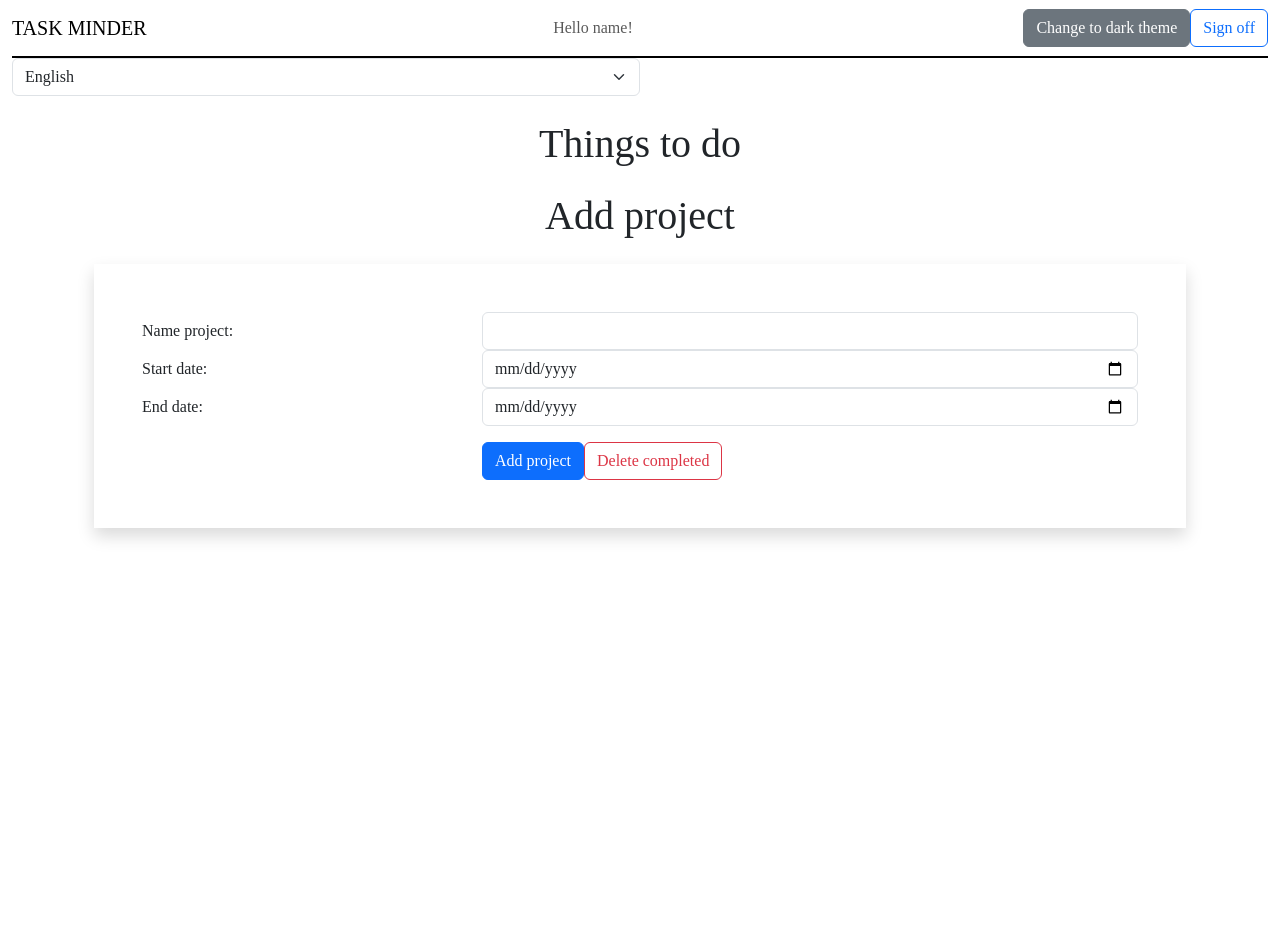
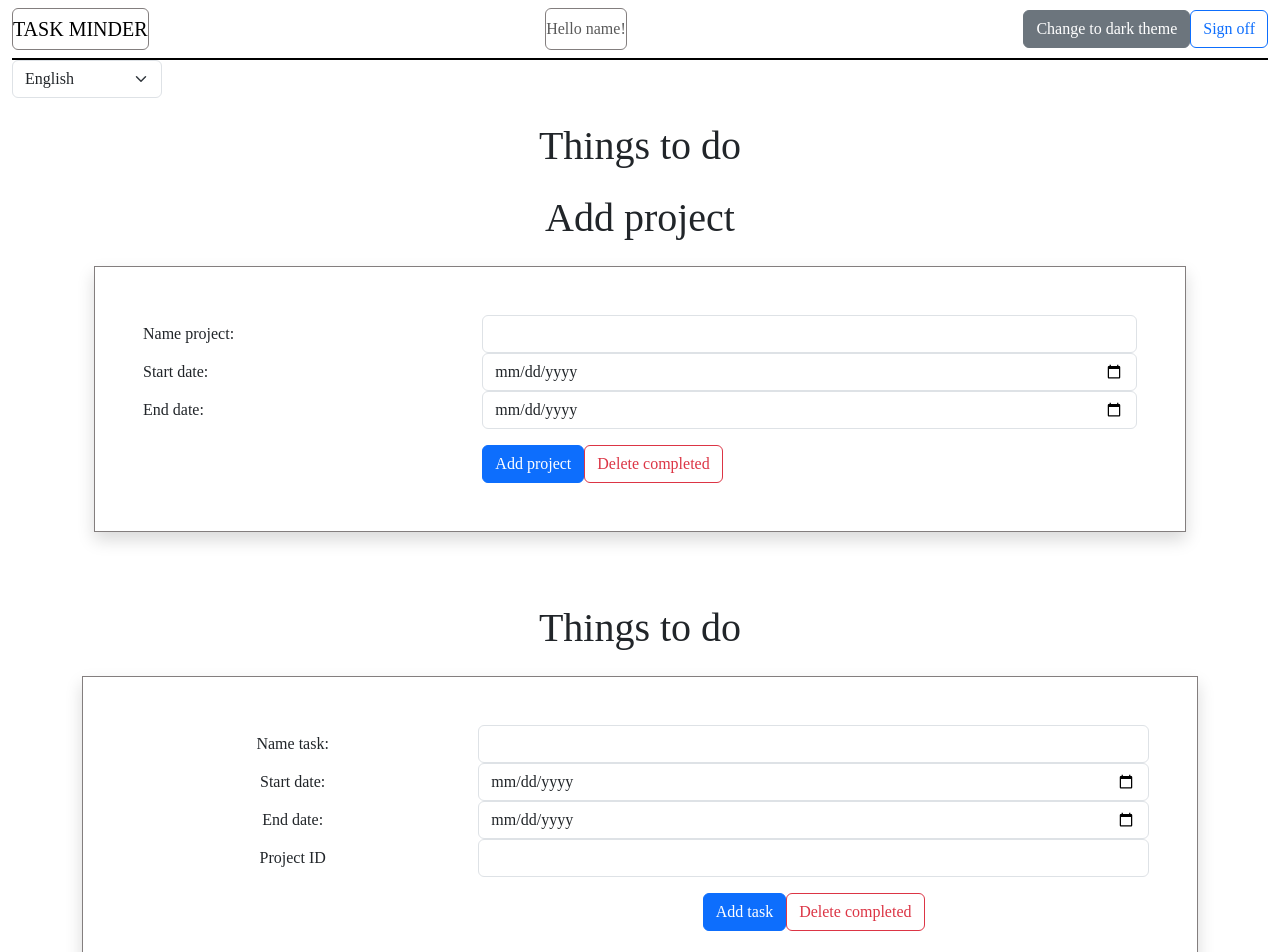
Before and after one commit to FrancoExeqGarcia/TPIToDoAppLC3, a React (Create React App) app: page /home in a window 1280 px wide. Shown: the top 952 px of the page. Before the commit the page ends 800 px from the top, so only its background shows below. Built offline with nearby package versions, Linux system fonts and the light colour scheme; sample sign-in values are in the browser's storage; a web font is replaced by a local one.

Commit message:
manejar contraste temas

```diff
--- a/src/App.css
+++ b/src/App.css
@@ -2,7 +2,7 @@
 
 :root {
   --primary-background: #ffffff; /* Fondo principal */
-  --secondary-background: #2c2626; /* Fondo secundario (oscuro) */
+  --secondary-background: #1c1c1f; /* Fondo secundario (oscuro) */
   --text-color-light: #000000; /* Color de texto claro */
   --text-color-dark: #ffffff; /* Color de texto oscuro */
   --border-color-light: rgba(0, 0, 0, 0.384); /* Color del borde claro */
@@ -39,3 +39,10 @@
   color: var(--text-color-light);
   height: 100%;
 }
+.border-gray {
+  border: 1px solid #837e7e;
+   /* Puedes ajustar el color y el grosor según tus preferencias */
+}
+.rounded{
+  border-radius: 10px;
+}
--- a/src/Components/UserManagement/UserManagement.js
+++ b/src/Components/UserManagement/UserManagement.js
@@ -2,6 +2,7 @@ import React, { useState, useEffect, useContext } from "react";
 import useTranslation from "../../custom/useTranslation/useTranslation";
 import { ThemeContext } from "../services/themeContext/theme.context";
 import { Card, Button, Form } from "react-bootstrap";
+import "../../App.css";
 
 const UserManagement = () => {
   const [language, setLanguage] = useState("es");
@@ -141,7 +142,7 @@ const UserManagement = () => {
   };
 
   return (
-    <div className={`container mt-1 shadow p-4 ${theme === "DARK" && "dark-theme"}`}>
+    <div className={`container mt-1 shadow p-4 ${theme === "DARK" && "dark-theme"} border-gray`}>
       <div className="row">
         <div className="col-md-3">
           <h2>{translate("administer_users")}</h2>
--- a/src/Components/dashboard/Dashboard.js
+++ b/src/Components/dashboard/Dashboard.js
@@ -33,10 +33,10 @@ const Dashboard = () => {
       variant={theme === "oscuro" ? "dark" : "light"}
       className="d-flex align-items-center"
       style={{ borderBottom: `2px solid ${theme === "oscuro" ? "white" : "black"}` }}>
-      <Navbar.Brand>TASK MINDER</Navbar.Brand>
+      <Navbar.Brand className="mr-4 ms-auto me-auto border-gray rounded">TASK MINDER</Navbar.Brand>
         <Navbar.Toggle />
         <Navbar.Collapse className="justify-content-end">
-          <Navbar.Text className="mr-4 ms-auto me-auto">
+          <Navbar.Text className="mr-4 ms-auto me-auto border-gray rounded">
             {translate("hi")} {username}!
           </Navbar.Text>
           <ToggleTheme />
@@ -56,11 +56,11 @@ const Dashboard = () => {
 
 
 
-      {/* <Row>
+      {<Row>
         <Col xs={12} className="text-center mt-4">
           <Todos />
         </Col>
-      </Row> */}
+      </Row> }
     </Container>
   );
 };
--- a/src/Components/projectForm/ProjectForm.js
+++ b/src/Components/projectForm/ProjectForm.js
@@ -68,11 +68,11 @@ function ProjectForm({onAddProject,onDeleteCompletedProject,editedProject,}) {
   };
 
   return (
-    <Container className={`mt-100 form-container ${theme === "DARK" && "dark-theme"}`}>
+    <Container className={`mt-100 form-container ${theme === "DARK" && "dark-theme"} `}>
     <h1 className="text-center mb-4">
         {translate("add_project")}
       </h1>
-      <Form onSubmit={handleSubmit} className="mt-1 shadow p-5">
+      <Form onSubmit={handleSubmit} className="mt-1 shadow p-5 border-gray">
         <Form.Group as={Row}>
           <Form.Label column sm={4} className="text-right">
             {translate("name_project")}
--- a/src/Components/todoCard/TodoCard.js
+++ b/src/Components/todoCard/TodoCard.js
@@ -1,11 +1,14 @@
-import React from "react";
+import React, { useContext } from "react";
 import { Card, Button, Form } from "react-bootstrap";
-
 import { TranslateContext } from "../../services/translationContext/translation.context";
 import useTranslation from "../../custom/useTranslation/useTranslation";
+import { ThemeContext } from "../services/themeContext/theme.context";
+import "../../App.css";
 
 function TodoCard({ task, onDeleteTask, onEditTask, onMarkAsCompleted }) {
   const translate = useTranslation();
+  const { theme } = useContext(ThemeContext);
+  const { language } = useContext(TranslateContext);
 
   const handleEditClick = () => {
     if (!task.completed) {
@@ -19,14 +22,22 @@ function TodoCard({ task, onDeleteTask, onEditTask, onMarkAsCompleted }) {
   };
 
   return (
-    <Card bg="dark" key="dark" text="light">
+    <div
+    className={`mt-1 shadow p-5 ${theme === "DARK" && "dark-theme"} border-gray`}
+    >
       <Card.Body>
         <Card.Title>{task.name}</Card.Title>
-        <Card.Text>{translate("start_date")}: {new Date(task.startDate).toLocaleDateString()}</Card.Text>
-        <Card.Text>{translate("end_date")}: {new Date(task.endDate).toLocaleDateString()}</Card.Text>
+        <Card.Text>
+          {translate("start_date")}:{" "}
+          {new Date(task.startDate).toLocaleDateString(language)}
+        </Card.Text>
+        <Card.Text>
+          {translate("end_date")}:{" "}
+          {new Date(task.endDate).toLocaleDateString(language)}
+        </Card.Text>
         <Form.Check
           type="checkbox"
-          label= {translate("completed")}
+          label={translate("completed")}
           onClick={() => onMarkAsCompleted(task)}
         />
         <Button
@@ -40,7 +51,8 @@ function TodoCard({ task, onDeleteTask, onEditTask, onMarkAsCompleted }) {
           {translate("delete")}
         </Button>
       </Card.Body>
-      </Card>
+    </div>
   );
 }
+
 export default TodoCard;
--- a/src/Components/todoForm/TodoForm.js
+++ b/src/Components/todoForm/TodoForm.js
@@ -76,7 +76,7 @@ function TodoForm({ onAddTask, onDeleteCompletedTask, editedTask, projects }) {
   };
 
   return (
-    <Form onSubmit={handleSubmit} className={`mt-1 shadow p-5  ${theme === "DARK" && "dark-theme"}`}>
+    <Form onSubmit={handleSubmit} className={`mt-1 shadow p-5  ${theme === "DARK" && "dark-theme"} border-gray`}>
     <Form.Group as={Row}>
         <Form.Label column sm={4} className="text-right">
           {translate("name_task")}
--- a/src/Components/todos/Todos.js
+++ b/src/Components/todos/Todos.js
@@ -4,6 +4,7 @@ import TodoForm from "../todoForm/TodoForm";
 import TodoCard from "../todoCard/TodoCard";
 import EditTodo from "../editTodo/EditTodo";
 import useTranslation from "../../custom/useTranslation/useTranslation";
+import "../../App.css";
 
 
 
@@ -94,11 +95,12 @@ function Todos() {
 
   return (
     <Container className="mt-4">
-      <h1 className="text-center mb-4">{translate("list")}</h1>
+      <h1 className="text-center mb-4 ">{translate("list")}</h1>
 
       <TodoForm
         onAddTask={addTask}
         onDeleteCompletedTask={deleteCompletedTasks}
+
       />
       <Row className="mt-4">
         {filteredTasks.map((task, index) => (
--- a/src/Components/ui/comboLanguage/ComboLanguaje.js
+++ b/src/Components/ui/comboLanguage/ComboLanguaje.js
@@ -17,7 +17,8 @@ const ComboLanguage = () => {
       onChange={changeLanguage}
       value={language}
       aria-label="Select Language"
-      className="w-50 mb-4"
+      style={{ maxWidth: "150px" }}
+      className="w-25 mb-4"
     >
       <option value="es">{translate("spanish_lang")}</option>
       <option value="en">{translate("english_lang")}</option>
--- a/src/Components/ui/spinner/Spinner.js
+++ b/src/Components/ui/spinner/Spinner.js
@@ -1,7 +1,4 @@
 import ReactSpinner from "react-bootstrap/Spinner";
-
-import { TranslateContext } from "../../../services/translationContext/translation.context";
-import useTranslation from "../../../custom/useTranslation/useTranslation";
 
 const CustomSpinner = () => {
   return (
--- a/src/custom/useTranslation/translation.dictionary.js
+++ b/src/custom/useTranslation/translation.dictionary.js
@@ -64,12 +64,12 @@ export const dictionary_translations = {
       { key: "error_obtain_user", value:"Error al obtenet el usuario"},
       { key: "error_add_user", value:"Error al agregar el usuario"},
       { key: "error_edit_user", value:"Error al editar el usuario"},
-      { key: "save", value: "Save"},
+      { key: "save", value: "Guardar"},
       { key: "error_delete_user", value:"Error al eliminar usuario"},
       { key: "campos_obligatorios", value: "Por favor, complete todos los campos obligatorios."},
       { key : "name_project", value: "Nombre del proyecto:"},
       { key : "add_project", value: "Agregar proyecto"},
-      { key : "project_id", value: "ID del Proyecto"}
+      { key : "project_id", value: "ID del Proyecto"},
     ],
     en: [
       { key: "login", value: "Login" },
@@ -140,7 +140,8 @@ export const dictionary_translations = {
       { key: "campos_obligatorios", value: "Please complete all fields"},
       { key : "name_project", value: "Name project:"},
       { key : "add_project", value: "Add project"},
-      { key : "project_id", value: "Project ID"}
+      { key : "project_id", value: "Project ID"},
+      { key : "save", value: "save"}
 
     ],
   };
```
Lines whose indentation alone changed are shown as unchanged.
